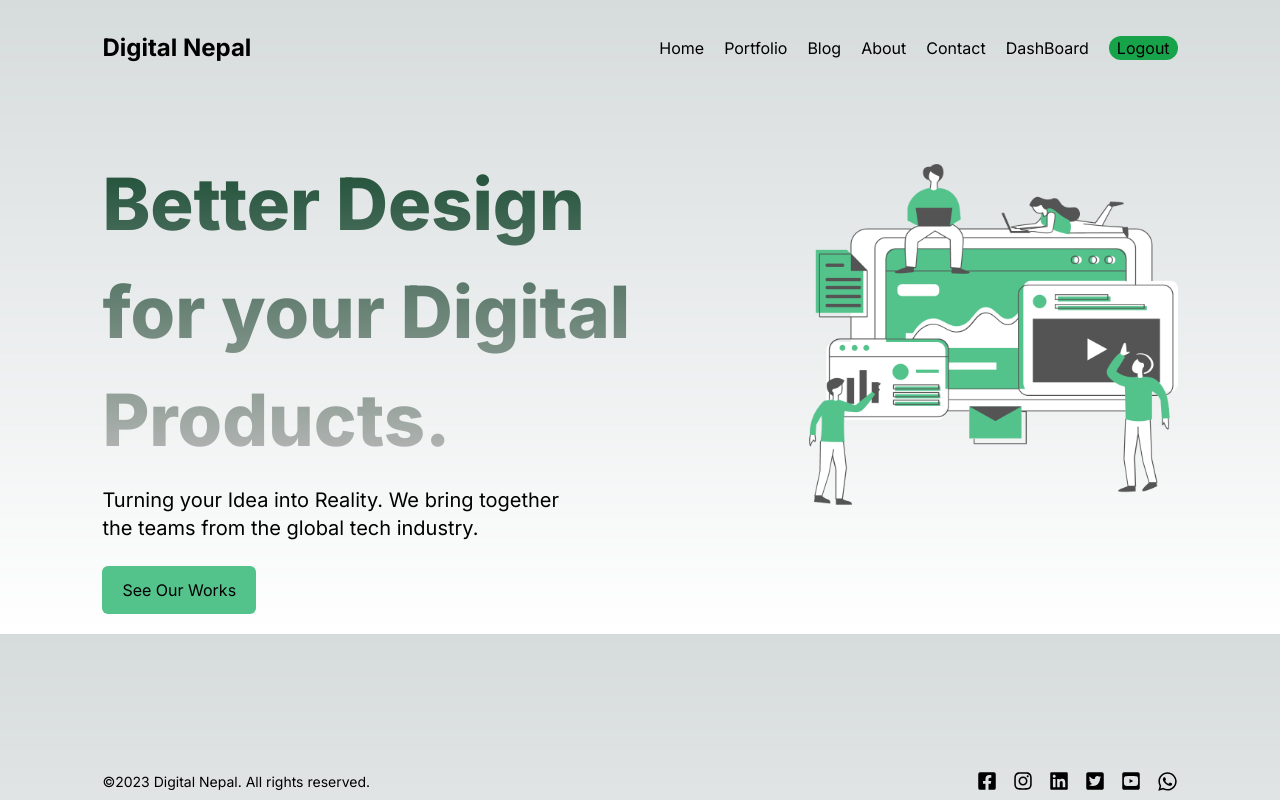
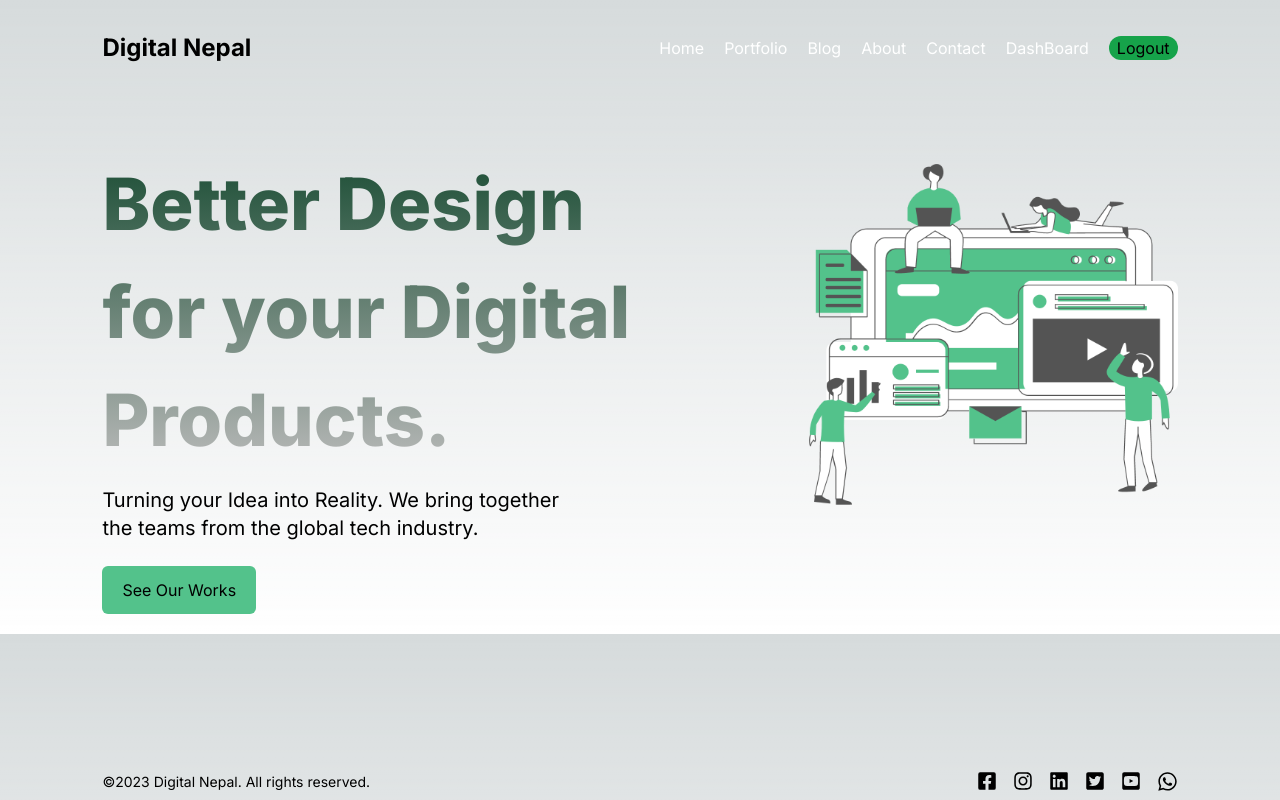
Before and after one commit to v1v3k-nepal/Agency-WebApp, a Next.js app: page / in a window 1280 px wide. Built offline with nearby package versions, Linux system fonts and the light colour scheme.

Commit message:
Bug-Fix: Nav elements color explicitly made white

```diff
--- a/src/components/footer/Footer.jsx
+++ b/src/components/footer/Footer.jsx
@@ -1,5 +1,4 @@
 import React from 'react'
-import Image from 'next/image'
 import {FaFacebookSquare, FaInstagram, FaLinkedin, FaTwitterSquare, FaYoutubeSquare,FaWhatsapp} from "react-icons/fa"
 
 const Footer = () => {
--- a/src/components/navbar/Navbar.jsx
+++ b/src/components/navbar/Navbar.jsx
@@ -75,7 +75,7 @@ const Navbar = () => {
         <CgMenu size={20} className='md:hidden cursor-pointer' onClick={()=>openMenu()}/>
         <div className={`flex gap-5 flex-col md:flex-row fixed md:static top-0 -right-[350px] z-10 transition-all bg-gray-900 md:bg-transparent`} id='sidemenu'>
             {links.map((link)=>(
-            <Link href={link.url} key={link.id}>{link.title}</Link>
+            <Link href={link.url} key={link.id} className='text-white'>{link.title}</Link>
             ))}
             <button className='bg-green-600 px-2 rounded-full'>Logout</button>
             <AiFillCloseCircle size={25} className={`md:hidden cursor-pointer fixed top-10 right-5 ${isMenuOpen? "block":"hidden"}`} onClick={()=>closeMenu()}/>
```
